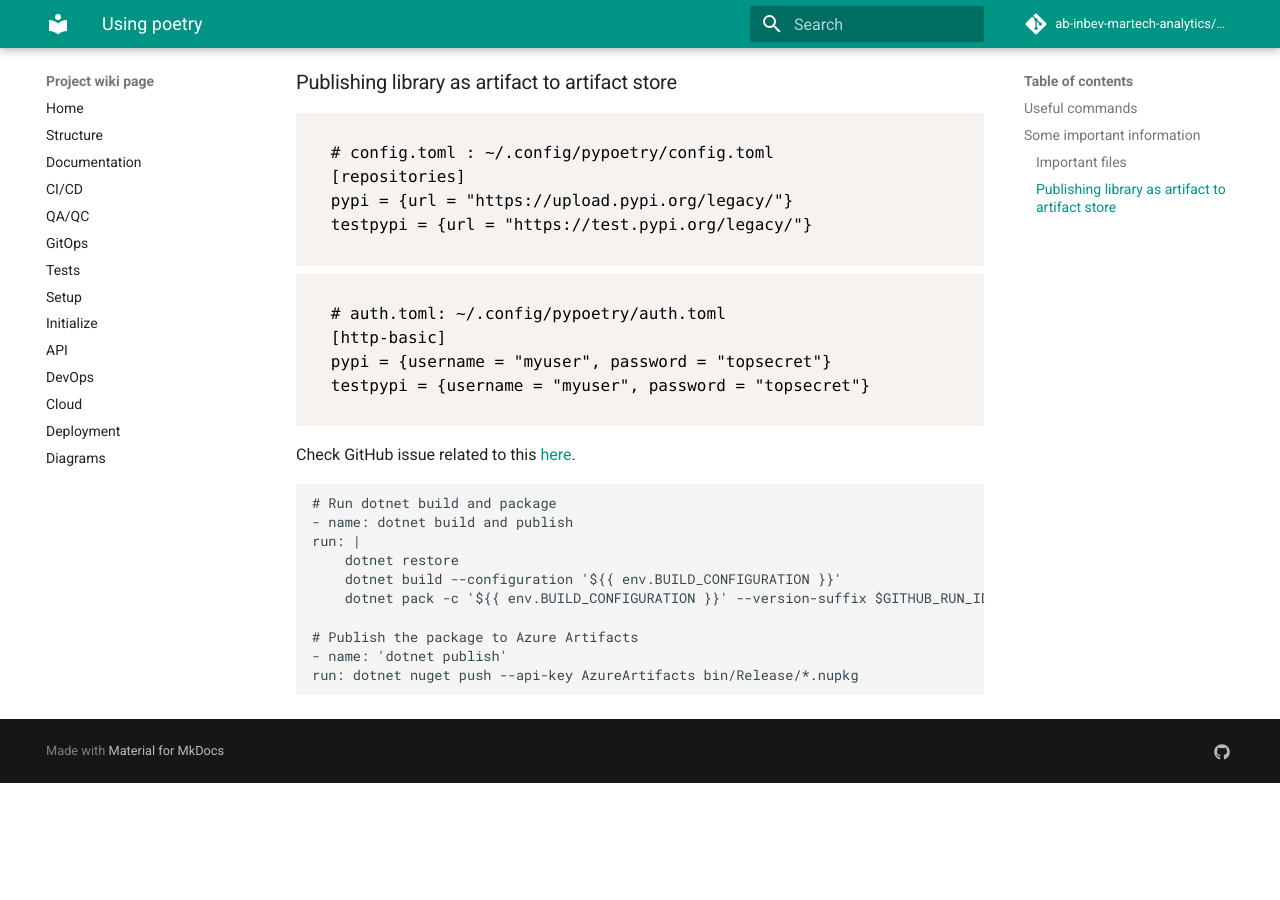
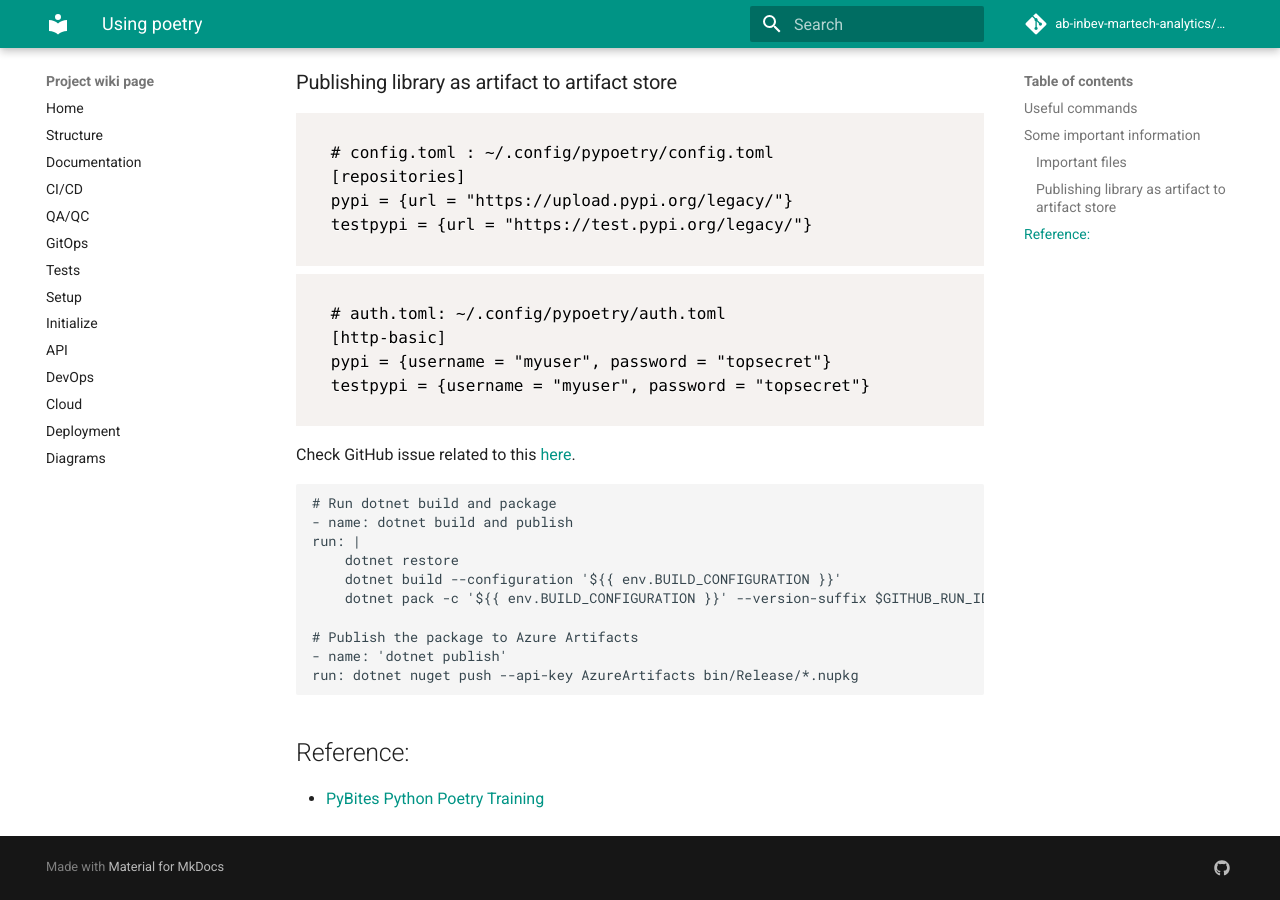
Before and after one commit to pandalearnstocode/api-template-ms, an MkDocs documentation site: the page built from wiki/env-management.md, in a window 1280 px wide and 900 px high, scrolled down 983 px. Built offline with MkDocs 1.6.1 and Material for MkDocs 9.7.7, drawn with Linux system fonts in a browser that asks for light colours; nearby versions of some CDN libraries; library files that are not in the unit come from our copies; comment, search, counter and statistics services are not loaded; before the commit the page ends 1766 px from its top, so only the background shows below that.

Commit message:
docs: adding env management related details.

````diff
--- a/wiki/env-management.md
+++ b/wiki/env-management.md
@@ -61,3 +61,7 @@ run: |
 - name: 'dotnet publish'
 run: dotnet nuget push --api-key AzureArtifacts bin/Release/*.nupkg
 ```
+
+## Reference:
+
+* [PyBites Python Poetry Training](https://www.youtube.com/watch?v=G-OAVLBFxbw)
````
